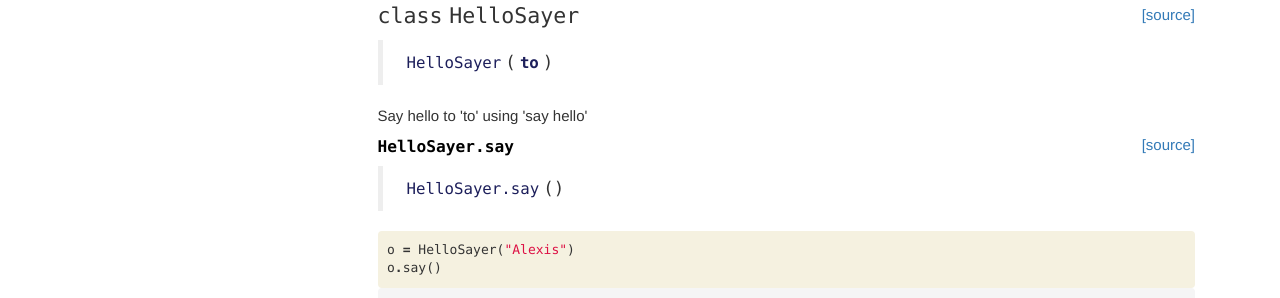
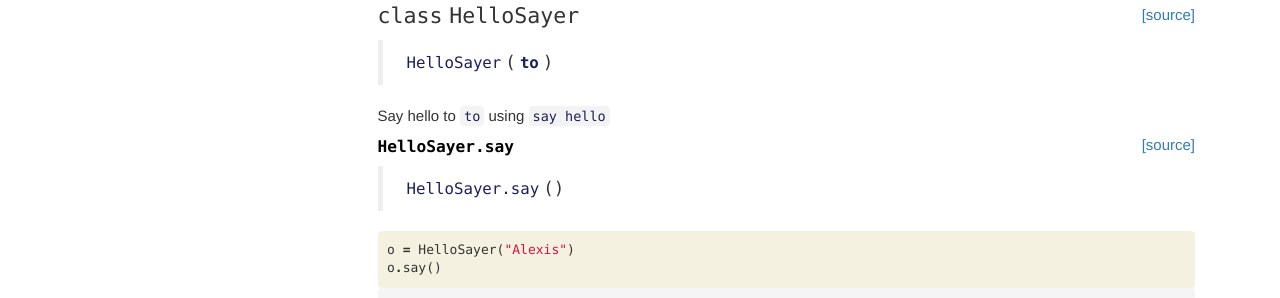
Before and after one commit to zachmonge/nbdev_test, a Jekyll site: the page built from docs/core.html, in a window 1280 px wide. Shown: the part 833-1131 px from the top of the page. Built offline with Jekyll 4.4.1, drawn with Linux system fonts in a browser that asks for light colours; nearby versions of some CDN libraries; comment, search, counter and statistics services are not loaded.

```diff
--- a/docs/core.html
+++ b/docs/core.html
@@ -131,7 +131,7 @@ summary: "API details."
 <div class="output_markdown rendered_html output_subarea ">
 <h2 id="HelloSayer" class="doc_header"><code>class</code> <code>HelloSayer</code><a href="https://github.com/zachmonge/nbdev_test/tree/master/nbdev_test/core.py#L11" class="source_link" style="float:right">[source]</a></h2><blockquote><p><code>HelloSayer</code>(<strong><code>to</code></strong>)</p>
 </blockquote>
-<p>Say hello to 'to' using 'say hello'</p>
+<p>Say hello to <code>to</code> using <code>say hello</code></p>
 
 </div>
 
--- a/nbdev_test/core.py
+++ b/nbdev_test/core.py
@@ -9,6 +9,6 @@ def say_hello(to):
 
 # Cell
 class HelloSayer:
-    "Say hello to 'to' using 'say hello'"
+    "Say hello to `to` using [`say hello`](/tutorial#say_hello)"
     def __init__(self, to): self.to = to
     def say(self): return say_hello(self.to)
```
Also changed, not shown: 1 other file.
